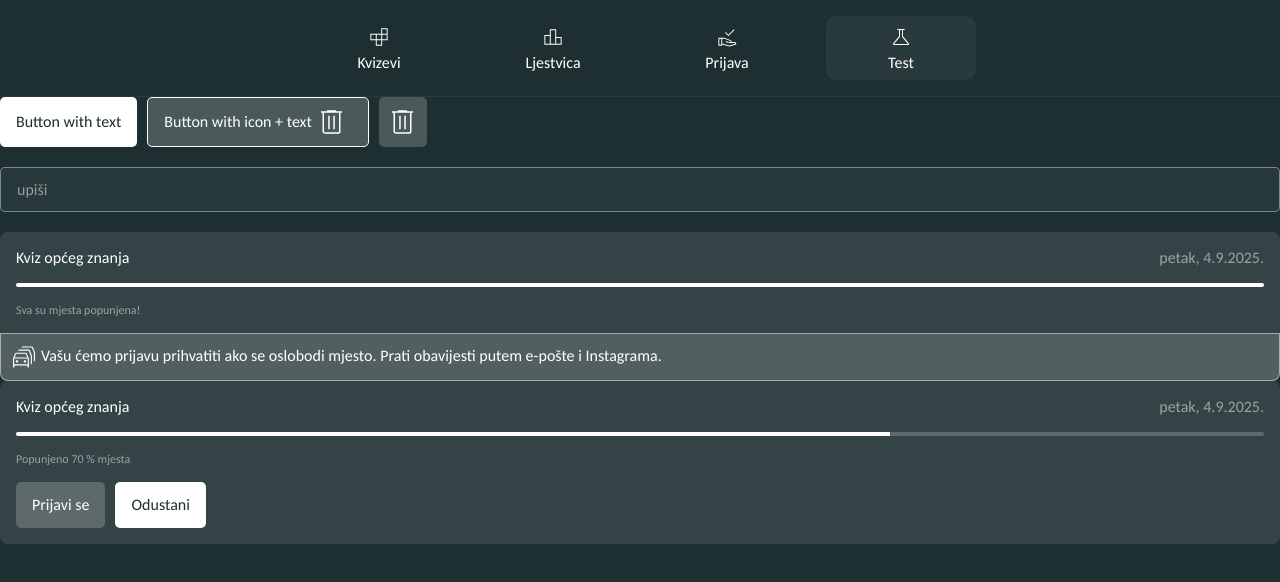
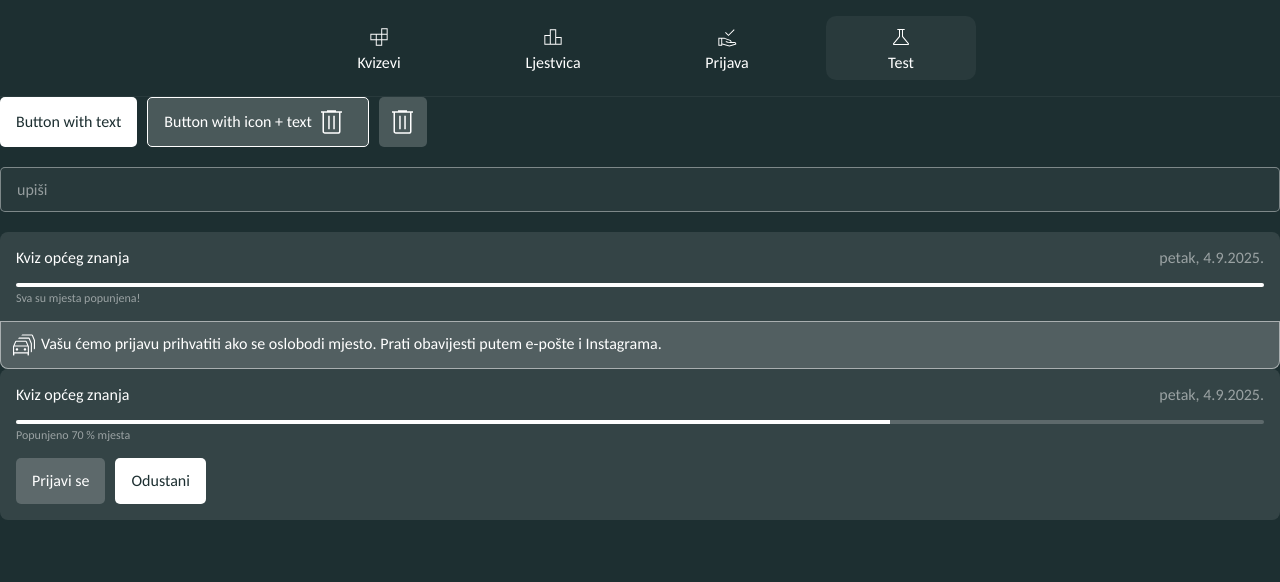
Before and after one commit to lovretomic/peta-kviz-app, a React (Vite) app: page /test in a window 1280 px wide. Shown: the top 582 px of the page. Built offline with nearby package versions, Linux system fonts and the light colour scheme.

Commit message:
brought progress bar and percentage text closer together

```diff
--- a/src/components/ProgressBar/ProgressBar.module.scss
+++ b/src/components/ProgressBar/ProgressBar.module.scss
@@ -40,6 +40,7 @@
 }
 
 .percentage {
+  margin-top: -12px;
   font-size: 12px;
   color: rgba(white, 0.5);
 }
```
